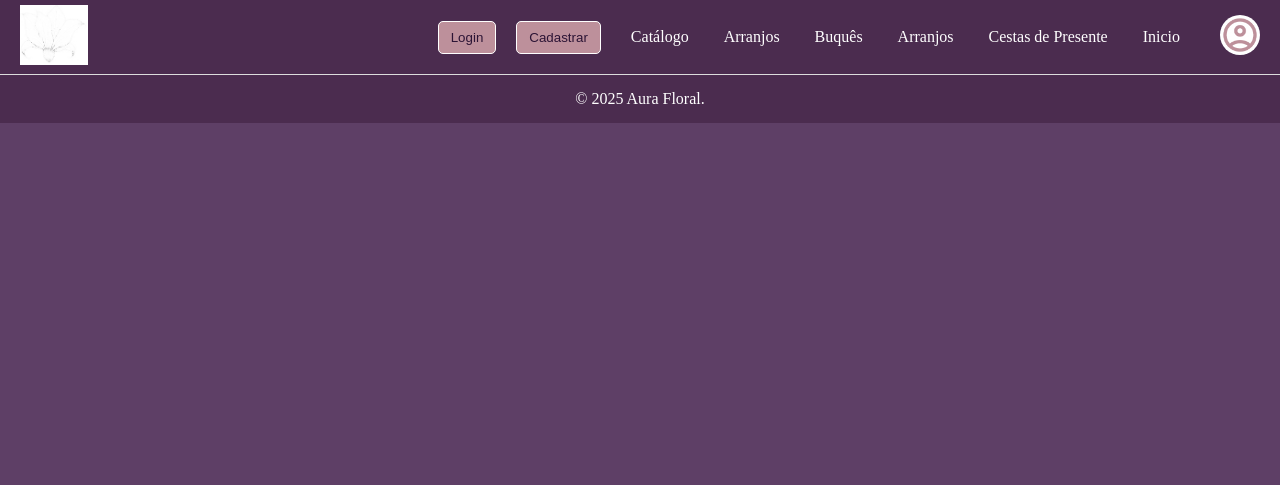
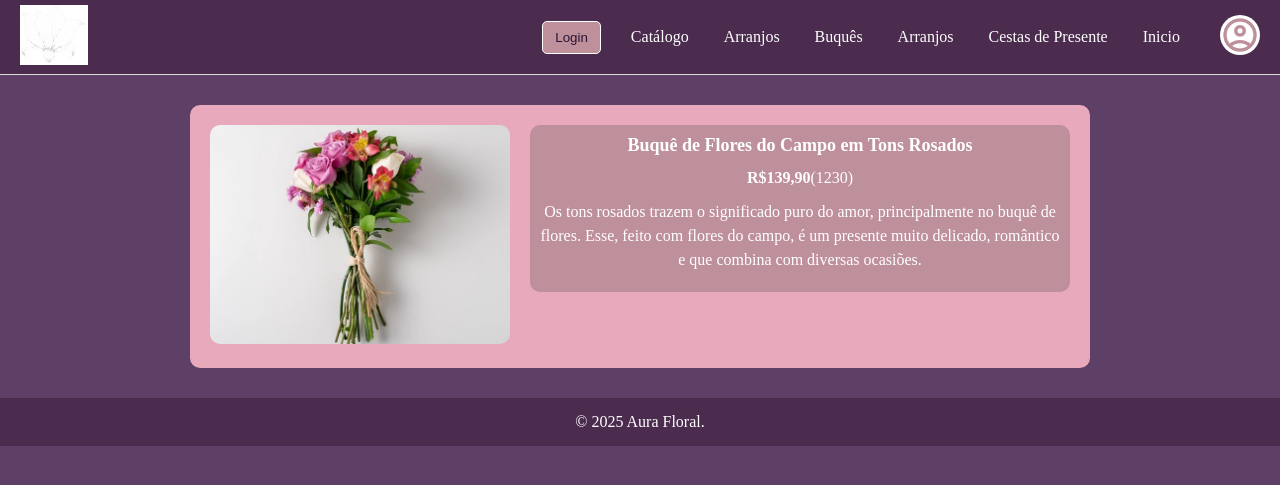
Before and after one commit to liviacamargoap/PROJETO-SITE-FLORES-DS, a Flask app: page /compras in a window 1280 px wide. Shown: the top 485 px of the page. Run offline with Flask 3, Linux system fonts and the light colour scheme.

Commit message:
Arrumando o erro da foto

```diff
--- a/styles/global.css
+++ b/styles/global.css
@@ -230,3 +230,63 @@ footer{
   bottom: 0;
   width: 100%;
 }
+
+
+
+.produto--container {
+  background-color: #e7a9bb; /* cor de fundo igual à imagem */
+  border-radius: 10px;
+  padding: 20px;
+  display: flex;
+  justify-content: space-between;
+  align-items: flex-start;
+  width: 90%;
+  max-width: 900px;
+  margin: 30px auto;
+}
+
+/* Imagem do produto */
+.produto-img img {
+  width: 300px;
+  height: auto;
+  border-radius: 10px;
+}
+
+/* Descrição */
+.produto-descricao {
+  background-color: var( --rosa-empoeirado);
+  color: #fff;
+  margin-left: 20px;
+  padding: 10px;
+  border-radius: 10px;
+  flex: 1;
+  text-align: center;
+}
+
+/* Título */
+.produto-descricao h2 {
+  font-size: 18px;
+  margin-bottom: 10px;
+}
+
+/* Preço */
+.produto-descricao p strong {
+  font-size: 16px;
+  color: #fff;
+}
+
+/* Texto */
+.produto-descricao p {
+  margin-bottom: 10px;
+  line-height: 1.5;
+}
+
+/* Área extra abaixo (se quiser incluir depois) */
+.produto-extra {
+  background-color: #e7a9bb;
+  width: 90%;
+  max-width: 900px;
+  margin: 10px auto;
+  padding: 20px;
+  border-radius: 10px;
+}
--- a/templates/compras.html
+++ b/templates/compras.html
@@ -17,7 +17,6 @@
           </div>
           <nav>
            <button><a href="#">Login</a></button>
-            <button><a href="#">Cadastrar</a></button>
             <ul>
               <li><a href="#" class="btn-header">Catálogo</a></li>
             <li><a href="#" class="btn-header">Arranjos</a></li>
@@ -33,6 +32,17 @@
           </nav>
         </div>
     </header>
+    <main class="produto--container">
+      <div class="produto-img">
+        <img src="/img/Buque.jpg" alt="Buquê de Flores do Campo em Tons Rosados">
+      </div>
+      <div class="produto-descricao">
+        <h2>Buquê de Flores do Campo em Tons Rosados</h2>
+        <p><strong>R$139,90</strong>(1230)</p>
+        <p>Os tons rosados trazem o significado puro do amor, principalmente no buquê de flores. Esse, feito com flores do campo, é um presente muito delicado, romântico e que combina com diversas ocasiões.</p>
+
+      </div>
+    </main>
 
   <footer>
     <p>&copy; 2025 Aura Floral.</p>
```
Also changed, not shown: img/Aura__Floral.jpg (deleted), img/Buque.jpg (added).
